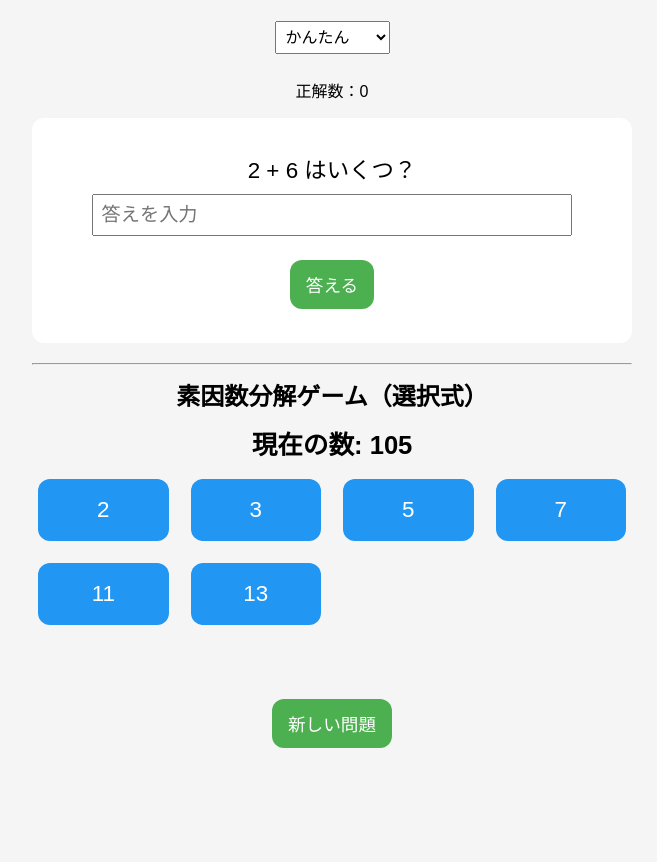
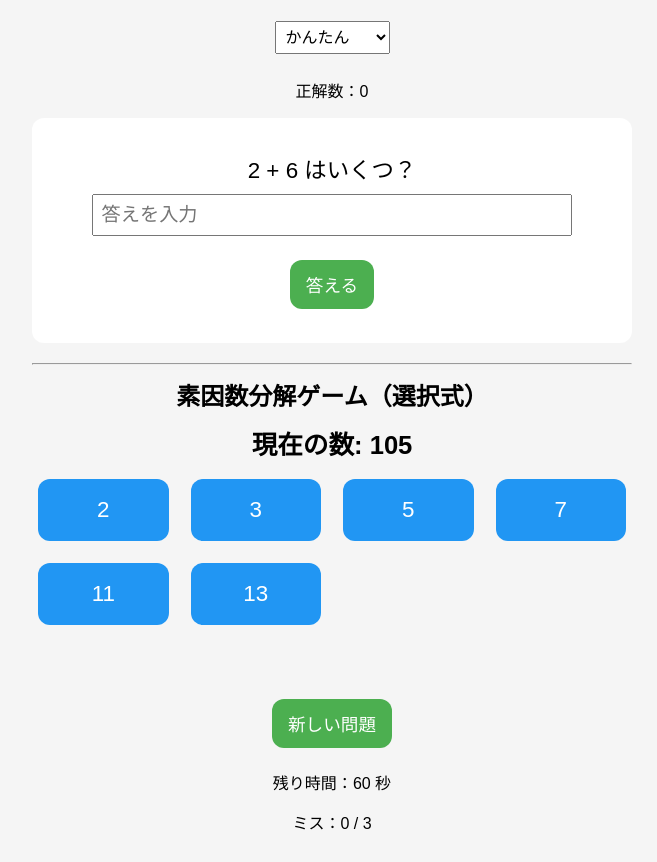
Before and after one commit to t4n-36/side-math-game, a plain HTML site: page index.html in a window 1280 px wide. Shown: the part 113-975 px from the top of the page, without its empty margins (308-965 px from the left). Before the commit the page ends 879 px from the top, so only its background shows below. Drawn offline with Linux system fonts and the light colour scheme.

Commit message:
Update index.html

```diff
--- a/index.html
+++ b/index.html
@@ -46,3 +46,7 @@
   <script src="main.js"></script>
 </body>
 </html>
+
+<p>残り時間：<span id="time">60</span> 秒</p>
+<p>ミス：<span id="miss">0</span> / 3</p>
+<p id="pf-history"></p>
```
